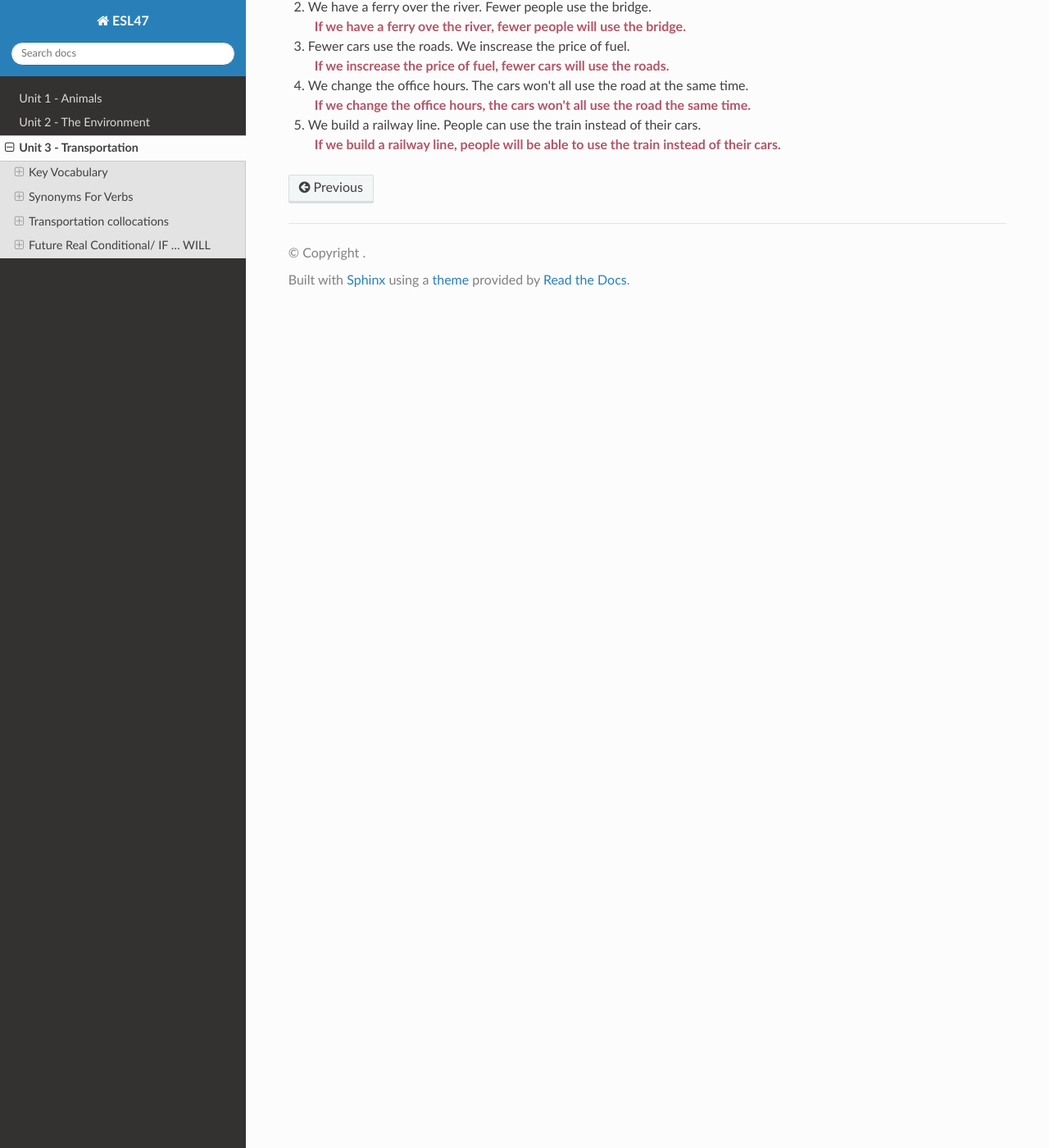
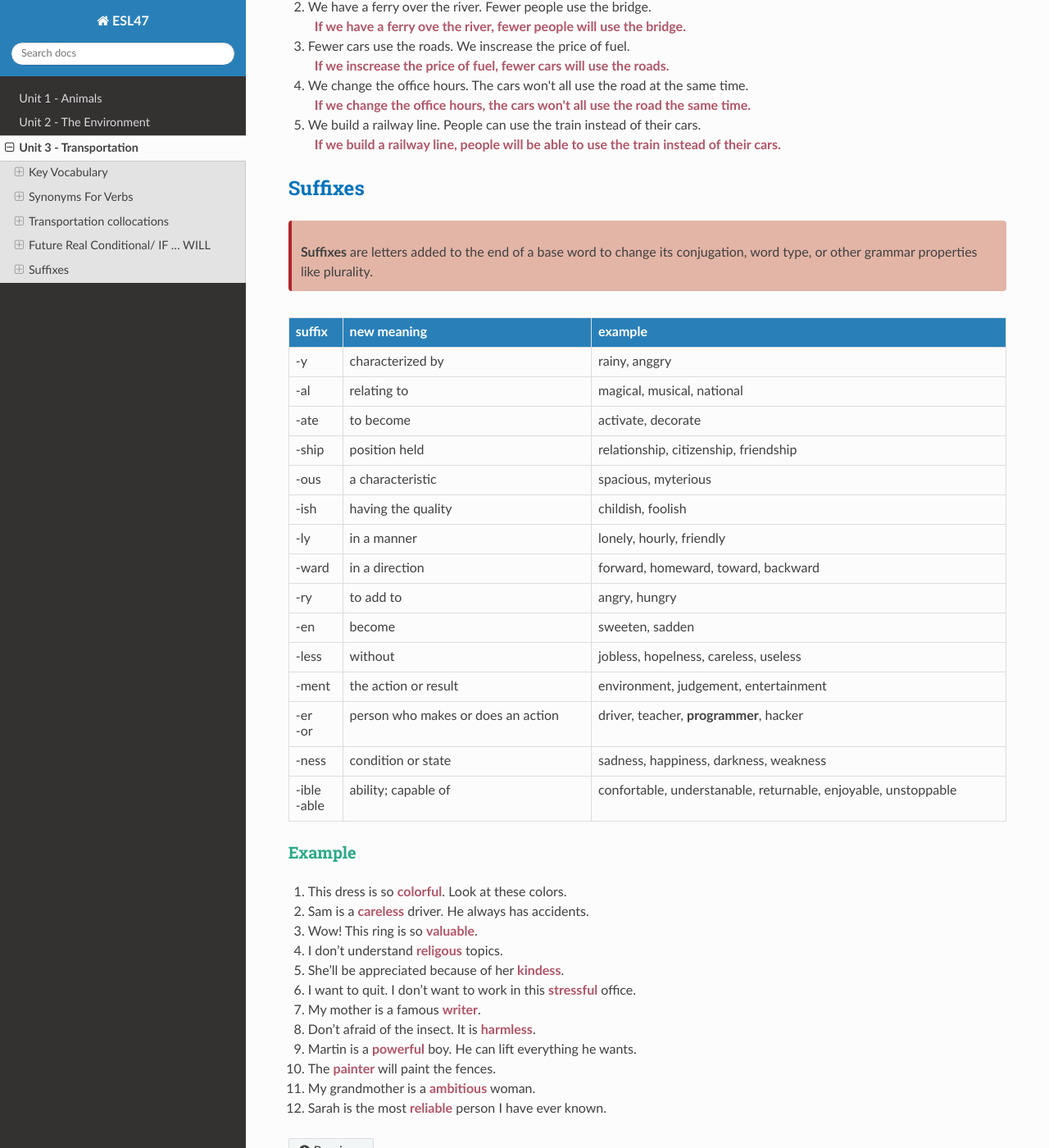
Before and after one commit to vpa24/ESL-47---Intermediate-Low-Integrated-Reading-Writing, a Sphinx documentation site: the page built from docs/source/unit3.md, in a window 1280 px wide and 1400 px high, scrolled down 3906 px. Shown: the whole window at 82% size. Built offline with Sphinx 7.4.7 and the Read the Docs theme 2.0.0, drawn with Linux system fonts in a browser that asks for light colours.

Commit message:
suffixes

```diff
--- a/docs/source/unit3.md
+++ b/docs/source/unit3.md
@@ -172,3 +172,109 @@ You can use <ins>future real conditionals to persuade or negotiate.</ins> Noice
    <li>We build a railway line. People can use the train instead of their cars.</li>
    <strong class="ml-2em">If we build a railway line, people will be able to use the train instead of their cars.</strong>
 </ol>
+
+## Suffixes
+
+<div class="warning" style='background-color:#e3b5a6; border-left: solid #af242a 4px; border-radius: 4px; padding:0.7em; margin-bottom:2em;'>
+<p style='margin-top:1em;'>
+<b>Suffixes</b> are letters added to the end of a base word to change its conjugation, word type, or other grammar properties like plurality.
+</div>
+
+<table>
+	<tr>
+		<th>suffix</th>
+		<th>new meaning</th>
+		<th>example</th>
+	</tr>
+	<tr>
+		<td>-y</td>
+		<td>characterized by</td>
+		<td>rainy, anggry</td>
+	</tr>
+	<tr>
+		<td>-al</td>
+		<td>relating to</td>
+		<td>magical, musical, national</td>
+	</tr>
+	<tr>
+		<td>-ate</td>
+		<td>to become</td>
+		<td>activate, decorate</td>
+	</tr>
+	<tr>
+		<td>-ship</td>
+		<td>position held</td>
+		<td>relationship, citizenship, friendship</td>
+	</tr>
+	<tr>
+		<td>-ous</td>
+		<td>a characteristic</td>
+		<td>spacious, myterious</td>
+	</tr>
+	<tr>
+		<td>-ish</td>
+		<td>having the quality</td>
+		<td>childish, foolish</td>
+	</tr>
+	<tr>
+		<td>-ly</td>
+		<td>in a manner</td>
+		<td>lonely, hourly, friendly</td>
+	</tr>
+	<tr>
+		<td>-ward</td>
+		<td>in a direction</td>
+		<td>forward, homeward, toward, backward</td>
+	</tr>
+	<tr>
+		<td>-ry</td>
+		<td>to add to</td>
+		<td>angry, hungry</td>
+	</tr>
+	<tr>
+		<td>-en</td>
+		<td>become</td>
+		<td>sweeten, sadden</td>
+	</tr>
+	<tr>
+		<td>-less</td>
+		<td>without</td>
+		<td>jobless, hopelness, careless, useless</td>
+	</tr>
+	<tr>
+		<td>-ment</td>
+		<td>the action or result</td>
+		<td>environment, judgement, entertainment</td>
+	</tr>
+	<tr>
+		<td>-er<br/>-or</td>
+		<td>person who makes or does an action</td>
+		<td>driver, teacher, <b>programmer</b>, hacker</td>
+	</tr>
+	<tr>
+		<td>-ness</td>
+		<td>condition or state</td>
+		<td>sadness, happiness, darkness, weakness</td>
+	</tr>
+	<tr>
+		<td>-ible<br/>-able</td>
+		<td>ability; capable of</td>
+		<td>confortable, understanable, returnable, enjoyable, unstoppable</td>
+	</tr>
+</table>
+
+
+### Example
+
+1. This dress is so **colorful**. Look at these colors.
+2. Sam is a **careless** driver. He always has accidents.
+3. Wow! This ring is so **valuable**.
+4. I don't understand **religous** topics.
+5. She'll be appreciated because of her **kindess**.
+6. I want to quit. I don't want to work in this **stressful** office.
+7. My mother is a famous **writer**.
+8. Don't afraid of the insect. It is **harmless**.
+9. Martin is a **powerful** boy. He can lift everything he wants.
+10. The **painter** will paint the fences.
+11. My grandmother is a **ambitious** woman.
+12. Sarah is the most **reliable** person I have ever known.
```
